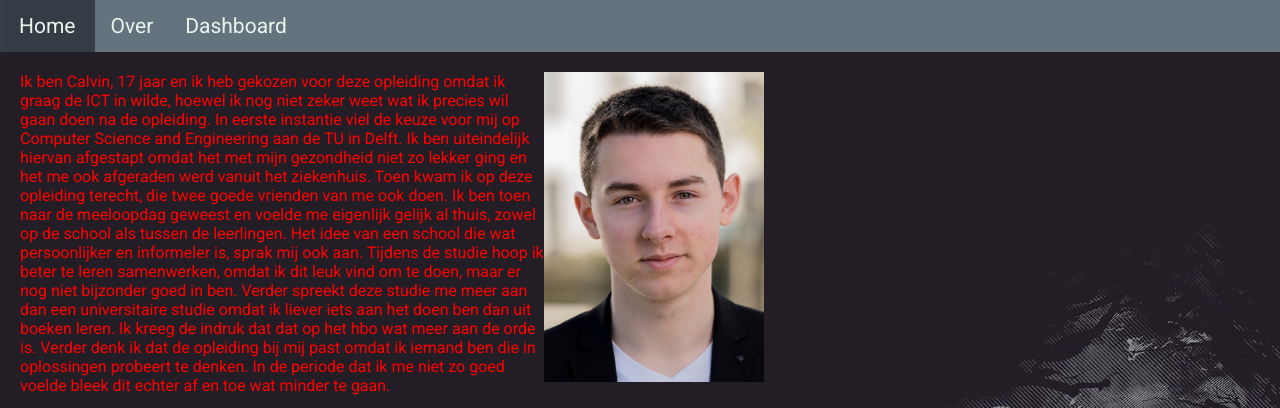
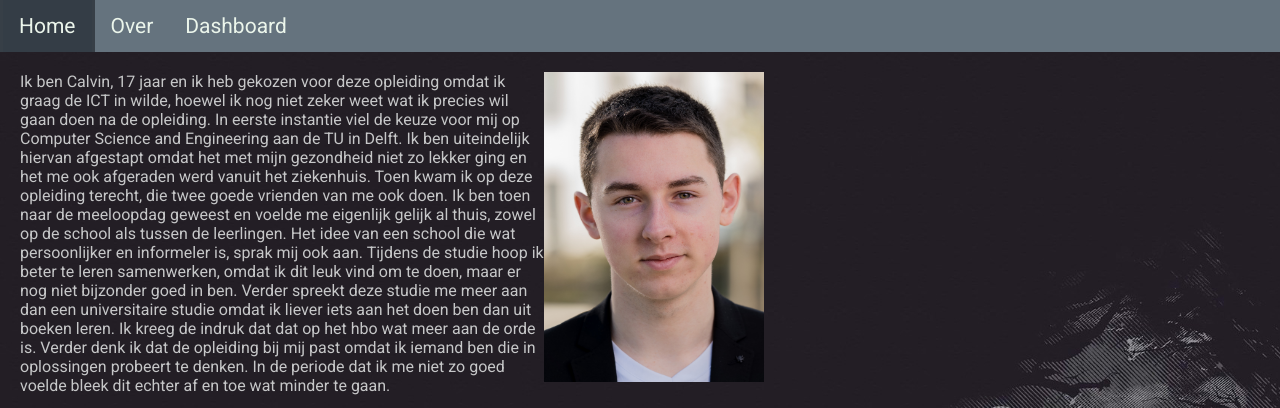
Before and after one commit to PizzaDragon/PizzaDragon.github.io, a plain HTML site: page index.html in a window 1280 px wide. Shown: the top 408 px of the page. Drawn offline with Linux system fonts and the light colour scheme; grey boxes are pictures that could not be loaded.

Commit message:
font-color

```diff
--- a/style.css
+++ b/style.css
@@ -1,6 +1,6 @@
 body {
   background-color:#f8f9fa;
-  color: red;
+  color: #c6c7c8;
   font-family: "Roboto", sans-serif;
   margin: 0px;
   background-image: url("background.jpg");
```
